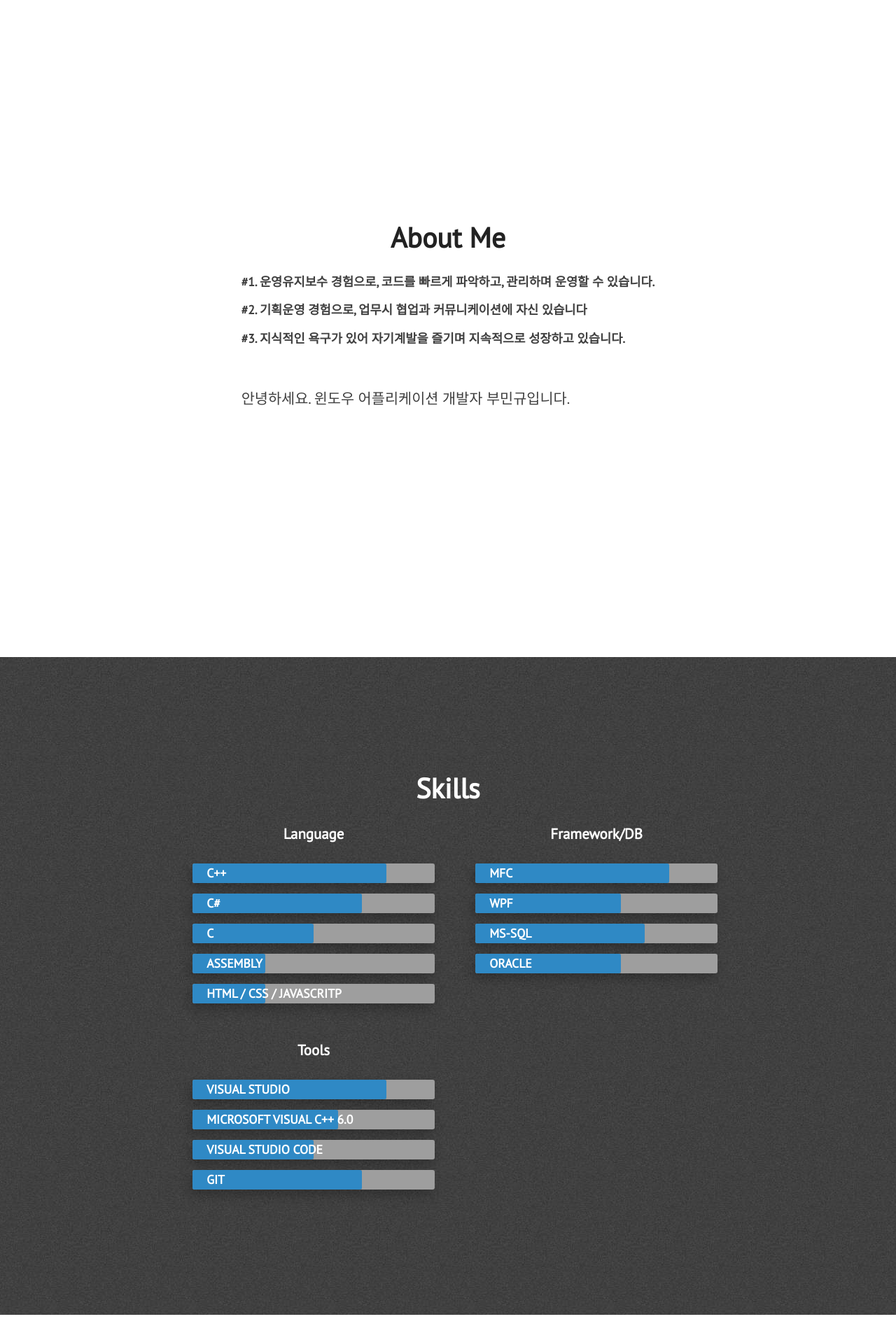
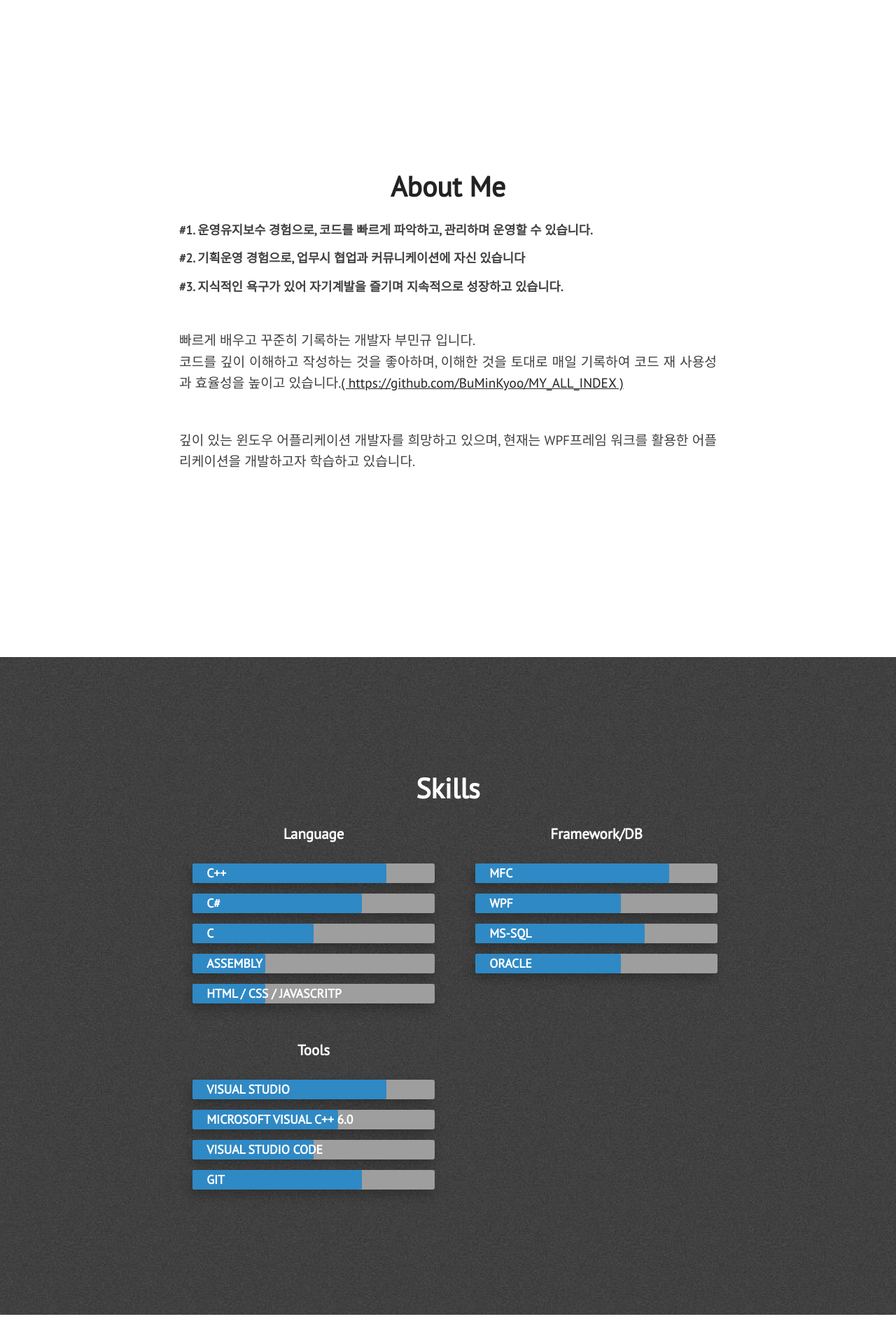
Before and after one commit to BuMinKyoo/BuMinKyoo.github.io, a Jekyll site: the page built from index.html, in a window 1280 px wide. Shown: the part 901-2806 px from the top of the page at 70% size. Built offline with Jekyll 4.4.1, drawn with Linux system fonts in a browser that asks for light colours; nearby versions of some CDN libraries; some of the changed text lies outside the part shown.

Commit message:
project add

```diff
--- a/_includes/about.html
+++ b/_includes/about.html
@@ -12,7 +12,11 @@
                 #3. 지식적인 욕구가 있어 자기계발을 즐기며 지속적으로 성장하고 있습니다.
             </p>
             <p class="paragraph-text justify-text">
-                안녕하세요. 윈도우 어플리케이션 개발자 부민규입니다.
+                빠르게 배우고 꾸준히 기록하는 개발자 부민규 입니다.
+                코드를 깊이 이해하고 작성하는 것을 좋아하며, 이해한 것을 토대로 매일 기록하여 코드 재 사용성과 효율성을 높이고 있습니다.<a href="https://github.com/BuMinKyoo/MY_ALL_INDEX" target="_blank">( https://github.com/BuMinKyoo/MY_ALL_INDEX )</a>
+            </p>
+            <p class="paragraph-text justify-text">
+                깊이 있는 윈도우 어플리케이션 개발자를 희망하고 있으며, 현재는 WPF프레임 워크를 활용한 어플리케이션을 개발하고자 학습하고 있습니다.
             </p>
         </div>
     </section>
--- a/_includes/experience.html
+++ b/_includes/experience.html
@@ -1,18 +1,18 @@
 <div class="section-wrapper">
     <section class="section experience" id="experience">
         <div id="about-text">
-            <div class="section-heading">Work Experience</div>
+            <div class="section-heading Work-Experience">Work Experience</div>
             <body>
                 <div class="container">
                     <div class="left-column">
                         <p class="Extitle">아스템즈( 2022.07.10 - 현재 )</p>
                         <p class="Extitle_sub">- &nbsp;&nbsp;Windows application 개발</p>
-                        <p class="Extitle_sub">- &nbsp;&nbsp;언어 : C++, C#, MFC, WPF</p>
+                        <p class="Extitle_sub">- &nbsp;&nbsp;언어 : C++, MFC</p>
                         <p class="Extitle_sub">- &nbsp;&nbsp;환경 : Windows, Visual Studio 6.0, Visual Studio 2015</p>
                     </div>
                     <div class="right-column">
                         <p class="Extitle">● 운영유지보수</p>
-                        <p class="Extitle_sub_first">○ 아스템즈 통합 POS(ASP2.0) 운영&유지보수, 1400여개 매장</p>
+                        <p class="Extitle_sub_first">○ 아스템즈 통합 POS(ASP2.0) 운영&유지보수, 1400여개 매장(플로우나인,레고,일리카페,롯데면세점,명인등심,릴서비스센터,토이아울렛,코코몽,등등)</p>
                         <p class="Extitle_sub">○ 나라셀라 POS 운영&유지보수 119여개 매장</p>
                         <p class="Extitle_sub">○ 락앤락 POS 운영&유지보수 136여개 매장</p>
                         <p class="Extitle_sub">○ 락앤락(베트남) POS 운영&유지보수 107여개 매장</p>
@@ -27,6 +27,9 @@
                         <p class="Extitle_sub_first">○ KIOSK 개발</p>
                     </div>
                 </div>
+
+                <hr class="item-divide">
+
                 <div class="container">
                     <div class="left-column">
                         <p class="Extitle">42 Seoul 교육생  ( 2022..05.16 - 2022.06.10 )</p>
@@ -62,6 +65,27 @@
                     </div>
                 </div>
 
+                <hr class="item-divide">
+
+                <div class="container">
+                    <div class="left-column">
+                        <p class="Extitle">비영리스타트업 ‘언니오빠형누나’ 기획,운영( 2017.01.15 ~ 2018.08.06 )</p>
+                        <p class="Extitle_sub">- &nbsp;&nbsp;놀이 프로그램 기획 및 운영</p>
+                        <p class="Extitle_sub">- &nbsp;&nbsp;놀이 활동 진행</p>
+                        <p class="Extitle_sub">- &nbsp;&nbsp;참고URL : https://blog.naver.com/sisterbrother</p>
+                    </div>
+                    <div class="right-column">
+                        <p class="Extitle">● ‘놀이터에서 뛰어노는 아이들이 보기 힘들어졌다＇는 문제에서 시작된 소셜 창업 팀 ‘언니오빠형누나＇의 봉사자로 참가하여 놀이 기획 및 매주 3시간 놀이터에서 기획한 놀이 활동을 진행하였고 추후에 운영진이 되어 SAP Korea CSR팀과 Coworking하였으며, BM(Business Model)정의 및 기획, 실행까지 경험</p>
+                        <p class="Extitle">● 다양한 기관과 협업하여, 다수의 기획과 놀이 활동 경험</p>
+                        <p class="Extitle_sub">○ 서울어린이대공원(세상에서 가장 큰 놀이터)기획 및 놀이 리더참여</p>
+                        <p class="Extitle_sub">○ 세종대학교 건축학과 동아리 “누구나 테이블”과 협업 하여 “어떻게 놀지 모르겠는 놀이터” 참여전시 기획</p>
+                        <p class="Extitle_sub">○ SAP Korea 임직원 대상 “아빠를 위한 놀이디자인 워크샵” 기획 및 퍼실리테이터(facilitator)로 참여</p>
+                        <p class="Extitle_sub">○ 그외 광진문화재단, 자양뚝방길 가을음악축제, 이재철도예공방, 사춘기 책방 등 과 협업하여 기획 및 놀이운영 활동 진행</p>
+                    </div>
+                </div>
+
+                <hr class="item-divide">
+
                 <div class="container">
                     <div class="left-column">
                         <p class="Extitle">세종대학교 ( 2013.03.04 – 2020.08.21 )</p>
@@ -70,6 +94,18 @@
                     <div class="right-column">
                     </div>
                 </div>
+
+                <hr class="item-divide">
+
+                <div class="container">
+                    <div class="left-column">
+                        <p class="Extitle">전남제일고등학교 ( 2010. ~ 2013 )</p>
+                        <p class="Extitle_sub">- &nbsp;&nbsp;인문계 졸업</p>
+                    </div>
+                    <div class="right-column">
+                    </div>
+                </div>
+
             </body>
         </div>
     </section>
--- a/_includes/projects.html
+++ b/_includes/projects.html
@@ -5,11 +5,11 @@
 
                 <div class="project-technologies">
 
-                    <a id="all" class="semi-transparent-button with-border white-button" onclick="selected('all')">All</a>
-                    <a id="webdev" class="semi-transparent-button with-border white-button" onclick="selected('mfc')">MFC</a>
-                    <a id="native" class="semi-transparent-button with-border white-button" onclick="selected('wpf')">WPF</a>
-                    <a id="native" class="semi-transparent-button with-border white-button" onclick="selected('c#')">C#</a>
-                    <a id="native" class="semi-transparent-button with-border white-button" onclick="selected('c++')">C++</a>
+                    <a id="ALL" class="semi-transparent-button with-border white-button" onclick="selected('ALL')">All</a>
+                    <a id="MFC" class="semi-transparent-button with-border white-button" onclick="selected('MFC')">MFC</a>
+                    <a id="WPF" class="semi-transparent-button with-border white-button" onclick="selected('WPF')">WPF</a>
+                    <a id="C_sharp" class="semi-transparent-button with-border white-button" onclick="selected('C_sharp')">C#</a>
+                    <a id="C++" class="semi-transparent-button with-border white-button" onclick="selected('C++')">C++</a>
                 </div>
 
             <div class="projects-wrapper">
--- a/assets/css/main.css
+++ b/assets/css/main.css
@@ -258,9 +258,10 @@
 
 .paragraph-text {
   font-family: 'PT Sans', sans-serif;
-  font-size: 1.3rem;
-  margin: 40px auto;
+  font-size: 1.2rem;
+  margin: 20px auto;
   color: #404040;
+  line-height: 1.6;
 }
 
 .three_paragraph {
@@ -498,6 +499,7 @@
       display: flex; /* Flexbox 레이아웃 사용 */
       font-family: 'PT Sans', Arial, Helvetica, sans-serif;
       color: #222;
+      line-height: 25px;
   }
 
   /* 좌측 컬럼 스타일 */
@@ -519,17 +521,20 @@
   }
   .Experiences_divide {
       margin-top: 20px;
+      height: 1px; /* hr의 세로 두께를 1px로 설정 */
+      background-color: #000; /* hr의 색상을 원하는 색상으로 설정 */
+      border: none; /* hr 주변의 테두리(border)를 없애줍니다. */
   }
   .Extitle_sub {
       margin-left: 10%;
       font-size: 0.9rem;
-      margin-top: 5%;
+      margin-top: 1%;
       margin-bottom: 0px;
   }
   .Extitle_sub_first {
     margin-left: 10%;
     font-size: 0.9rem;
-    margin-top: 3%;
+    margin-top: 1%;
     margin-bottom: 0px;
 }
 
@@ -558,6 +563,21 @@
 .project-technology:last-child {
   margin-right: 0px;
 }
+
+.item-divide {
+  height: 1px; /* hr의 세로 두께를 1px로 설정 */
+    background-color: #dbdbdb; /* hr의 색상을 원하는 색상으로 설정 */
+    border: none; /* hr 주변의 테두리(border)를 없애줍니다. */
+    margin: 10px 0; /* hr 위아래 여백을 조절 (선택사항) */
+}
+
+.experience {
+  margin-bottom: 100px;
+}
+
+.Work-Experience {
+  margin-top: 100px;
+  }
 
 /* Here follow all the media queries */
 @media screen and (max-width: 850px) {
--- a/assets/js/projects.js
+++ b/assets/js/projects.js
@@ -1,5 +1,5 @@
 $(document).ready(() => {
-    render_projects('all');
+    render_projects('ALL');
 })
 
 
@@ -17,12 +17,21 @@
             demo: '',
             technologies: ['C#', 'WPF', 'JSON'],
             description: "공공 API를 활용한 List View",
-            categories: ['All']
+            categories: ['ALL', 'C_sharp', 'WPF', 'JSON']
+        },
+        {
+            image: 'assets/images/BingGoGame.png',
+            link: 'https://github.com/BuMinKyoo/BingGoGame',
+            title: '빙고게임',
+            demo: '',
+            technologies: ['C#', 'WPF'],
+            description: "소켓통신을 이용한 빙고게임(미완성)",
+            categories: ['ALL', 'C_sharp', 'WPF']
         }
     ]
 
     let projects = [];
-    if(slug == 'all') {
+    if(slug == 'ALL') {
         projects = projects_obj.map(project_mapper);
     }
     else {
```
Also changed, not shown: assets/images/BingGoGame.png (added).
